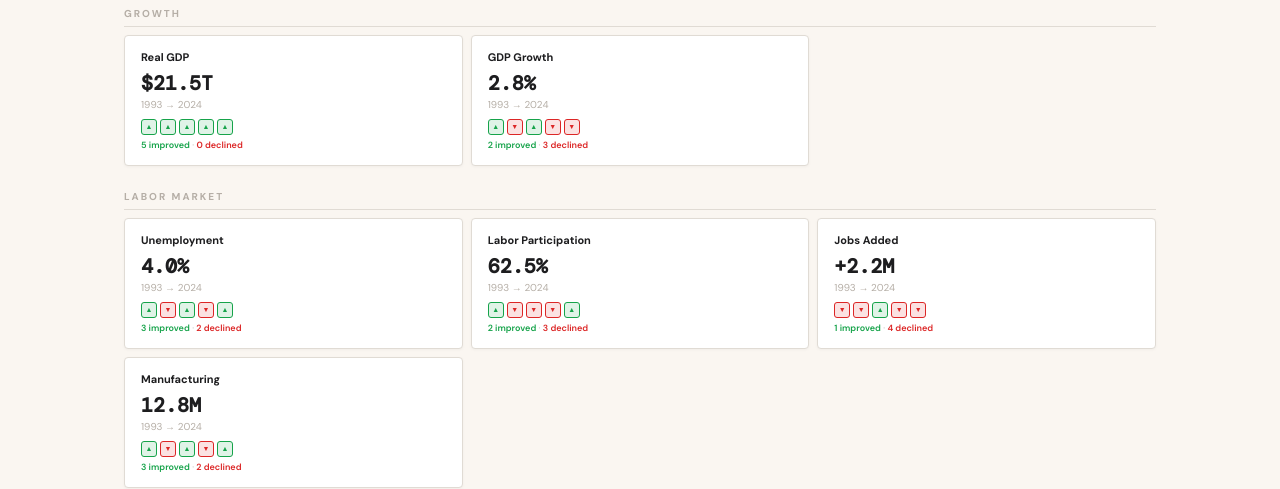
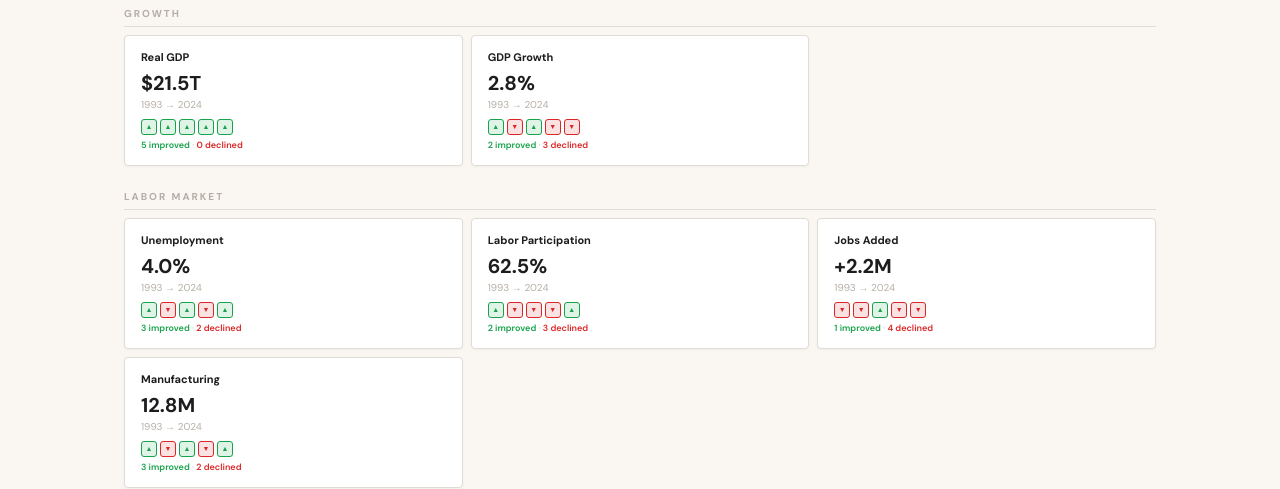
Before and after one commit to iblari/open-ledger, a Next.js app: page / in a window 1280 px wide. Shown: the part 349-838 px from the top of the page. Built offline with nearby package versions, Linux system fonts and the light colour scheme.

Commit message:
Change font family from DM Mono to DM Sans

```diff
--- a/app/page.js
+++ b/app/page.js
@@ -265,7 +265,7 @@ export default function App(){
     <div style={sty.page}>
       <link href="https://fonts.googleapis.com/css2?family=Source+Serif+4:opsz,wght@8..60,300;8..60,400;8..60,600;8..60,700;8..60,900&family=DM+Sans:wght@400;500;600;700&family=DM+Mono:wght@400;500&display=swap" rel="stylesheet"/>
       <style>{`
-        * { box-sizing: border-box; }
+        * { box-sizing: border-box; -webkit-font-smoothing: antialiased; -moz-osx-font-smoothing: grayscale; text-rendering: optimizeLegibility; }
         button { cursor: pointer; }
         @keyframes fadeUp { from { opacity: 0; transform: translateY(8px); } to { opacity: 1; transform: translateY(0); } }
         @media (max-width: 768px) {
@@ -356,7 +356,7 @@ export default function App(){
                     onMouseEnter={e=>e.currentTarget.style.borderColor=T.accent+"55"}
                     onMouseLeave={e=>e.currentTarget.style.borderColor=T.rule}>
                       <div style={{fontFamily:"'DM Sans',sans-serif",fontSize:11,fontWeight:700,color:T.ink,marginBottom:6}}>{mx.l}</div>
-                      <div style={{fontFamily:"'DM Mono',monospace",fontSize:20,fontWeight:800,color:T.ink,marginBottom:2}}>
+                      <div style={{fontFamily:"'DM Sans',sans-serif",fontSize:20,fontWeight:800,color:T.ink,marginBottom:2}}>
                         {fmt(latest.v,mx.u)}
                       </div>
                       <div style={{fontFamily:"'DM Sans',sans-serif",fontSize:10,color:T.mute,marginBottom:8}}>{first.y} → {latest.y}</div>
@@ -471,7 +471,7 @@ export default function App(){
                   <span style={{fontSize:10,color:T.mute}}>→</span>
                   <span style={{fontFamily:"'DM Mono',monospace",fontSize:16,fontWeight:700,color:T.ink}}>{fmt(end,m.u)}</span>
                 </div>
-                <div style={{fontFamily:"'DM Mono',monospace",fontSize:18,fontWeight:800,color:col,marginBottom:2}}>{mnt?"—":imp?"▲":"▼"}{Math.abs(pct).toFixed(0)}%</div>
+                <div style={{fontFamily:"'DM Sans',sans-serif",fontSize:20,fontWeight:800,color:col,marginBottom:2}}>{mnt?"—":imp?"▲":"▼"}{Math.abs(pct).toFixed(0)}%</div>
                 <div style={{fontFamily:"'DM Sans',sans-serif",fontSize:10,color:T.mute}}>avg {fmt(s.avg,m.u)}</div>
               </div>;
             })}
```
